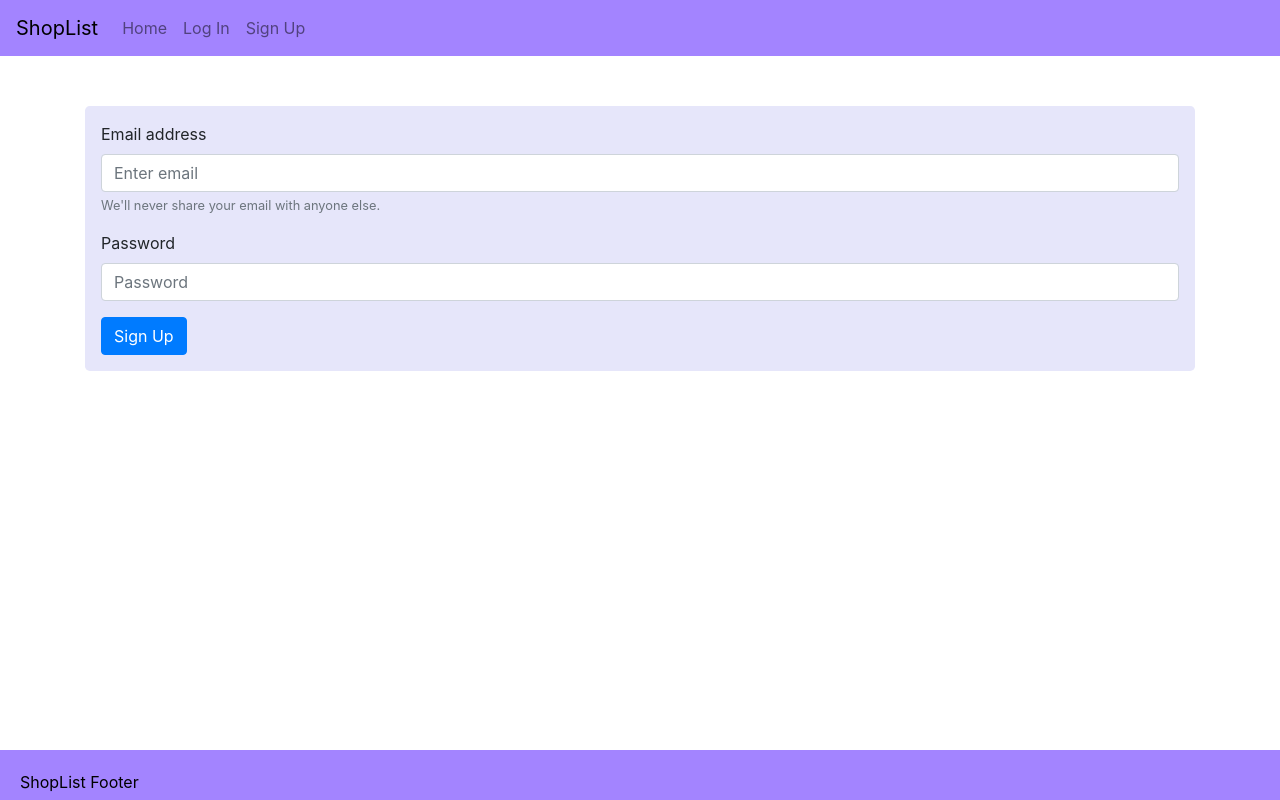
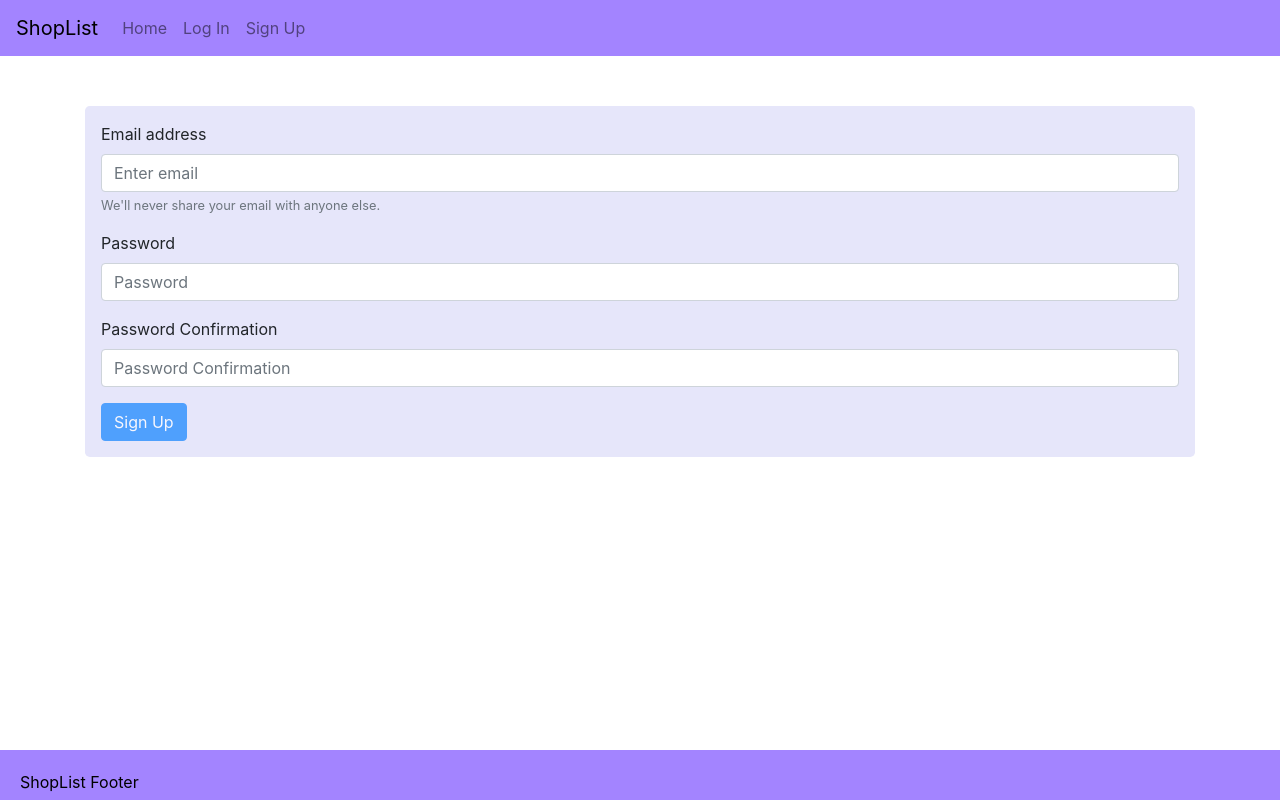
Before and after one commit to Z3U2/web-coding-challenge-frontend, a React (Create React App) app: page /signup in a window 1280 px wide. Built offline with nearby package versions, Linux system fonts and the light colour scheme; no server answers.

Commit message:
Add password confirmation to signup

```diff
--- a/src/signup/component.js
+++ b/src/signup/component.js
@@ -15,7 +15,9 @@ export default class LogIn extends React.Component {
         this.state = {
             email: '',
             password: '',
+            passwordConfirmation: '',
             error: '',
+            disabled: true,
         }
     }
 
@@ -42,6 +44,27 @@ export default class LogIn extends React.Component {
             prevState[field] = value
             return prevState
         });
+    }
+
+    handleConfirmation = (e) => {
+        let field = e.target.getAttribute('name')
+        let value = e.target.value
+        let pass = document.getElementById('exampleInputPassword1').value
+        if (pass !== value) {
+            this.setState(prevState => {
+                prevState[field] = value
+                prevState.error = 'Passwords do not match'
+                prevState.disabled = true
+                return prevState
+            });
+        } else {
+            this.setState(prevState => {
+                prevState[field] = value
+                prevState.error = ''
+                prevState.disabled = false
+                return prevState
+            });
+        }
     }
 
     render() {
@@ -79,9 +102,21 @@ export default class LogIn extends React.Component {
                             id="exampleInputPassword1"
                             placeholder="Password" />
                     </div>
+                    <div className="form-group">
+                        <label htmlFor="exampleInputPassword1">Password Confirmation</label>
+                        <input
+                            type="password"
+                            className="form-control"
+                            name="passwordConfirmation"
+                            value={this.state.passwordConfirmation}
+                            onChange={this.handleConfirmation}
+                            id="exampleInputPasswordConfirmation1"
+                            placeholder="Password Confirmation" />
+                    </div>
                     <button
                         type="submit"
                         className="btn btn-primary"
+                        disabled = {this.state.disabled}
                     >Sign Up</button>
                 </form>
                 {this.state.error && <ErrorComp error={this.state.error} />}
```
